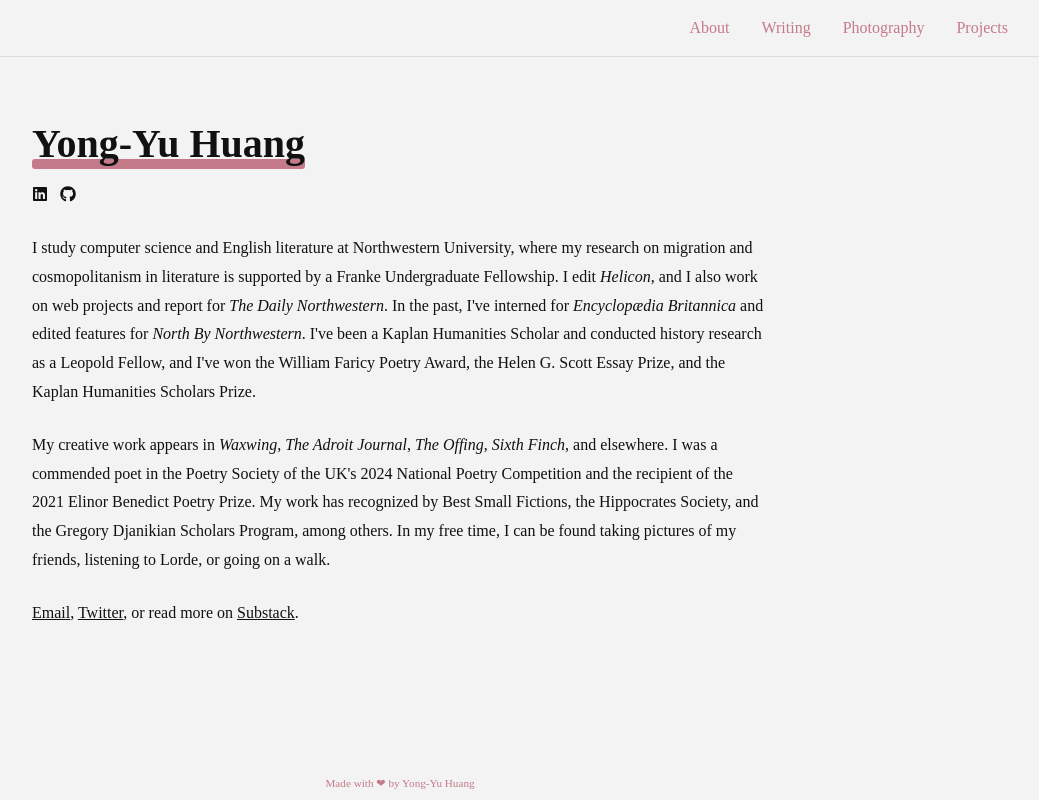
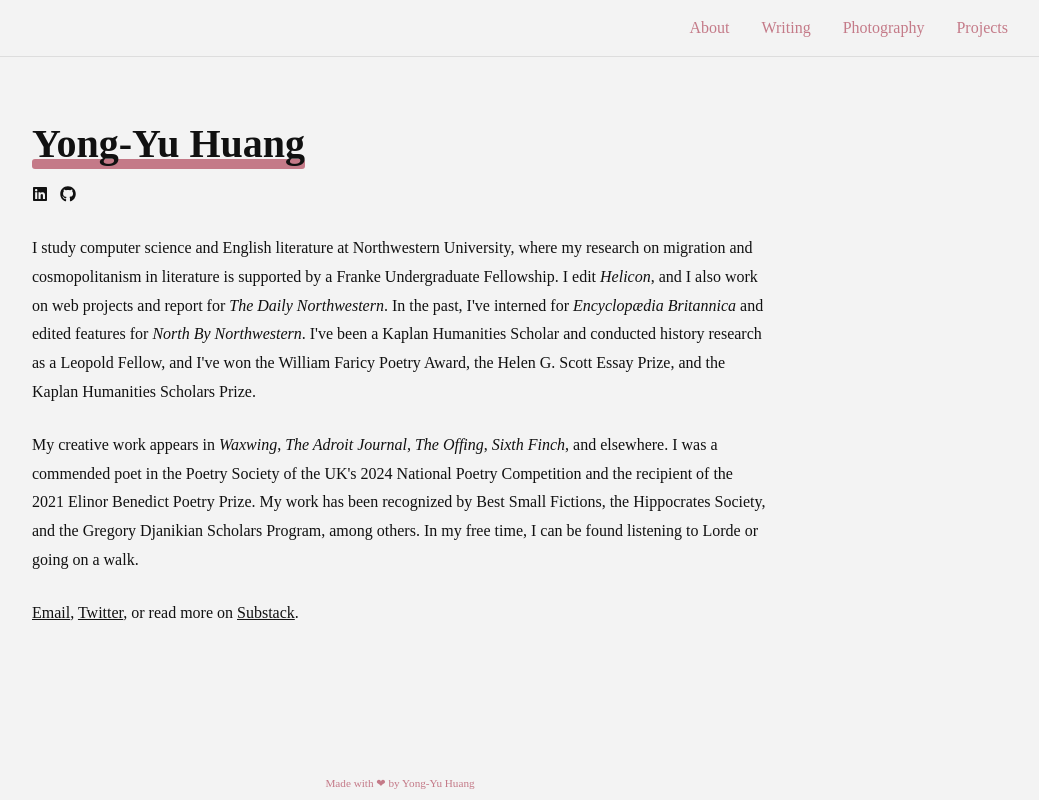
Before and after one commit to yongssh/yongssh.github.io, a Next.js app: page / in a window 1280 px wide. Shown: the whole page, without its empty margins (240-1279 px from the left). Built offline with nearby package versions, Linux system fonts and the light colour scheme; a web font is replaced by a local one.

Commit message:
edit bio

```diff
--- a/src/app/components/about.tsx
+++ b/src/app/components/about.tsx
@@ -59,8 +59,8 @@
           }`}
         >
           My creative work appears in <em>Waxwing</em>, <em>The Adroit Journal</em>, <em>The Offing</em>, <em>Sixth Finch</em>, and elsewhere.
-          I was a commended poet in the Poetry Society of the UK&apos;s 2024 National Poetry Competition and the recipient of the 2021 Elinor Benedict Poetry Prize. My work has recognized by Best Small Fictions, the Hippocrates Society, and the Gregory Djanikian Scholars Program, among others.
-          In my free time, I can be found taking pictures of my friends, listening to Lorde, or going on a walk.
+          I was a commended poet in the Poetry Society of the UK&apos;s 2024 National Poetry Competition and the recipient of the 2021 Elinor Benedict Poetry Prize. My work has been recognized by Best Small Fictions, the Hippocrates Society, and the Gregory Djanikian Scholars Program, among others.
+          In my free time, I can be found listening to Lorde or going on a walk.
         </p>
 
         <p
```
